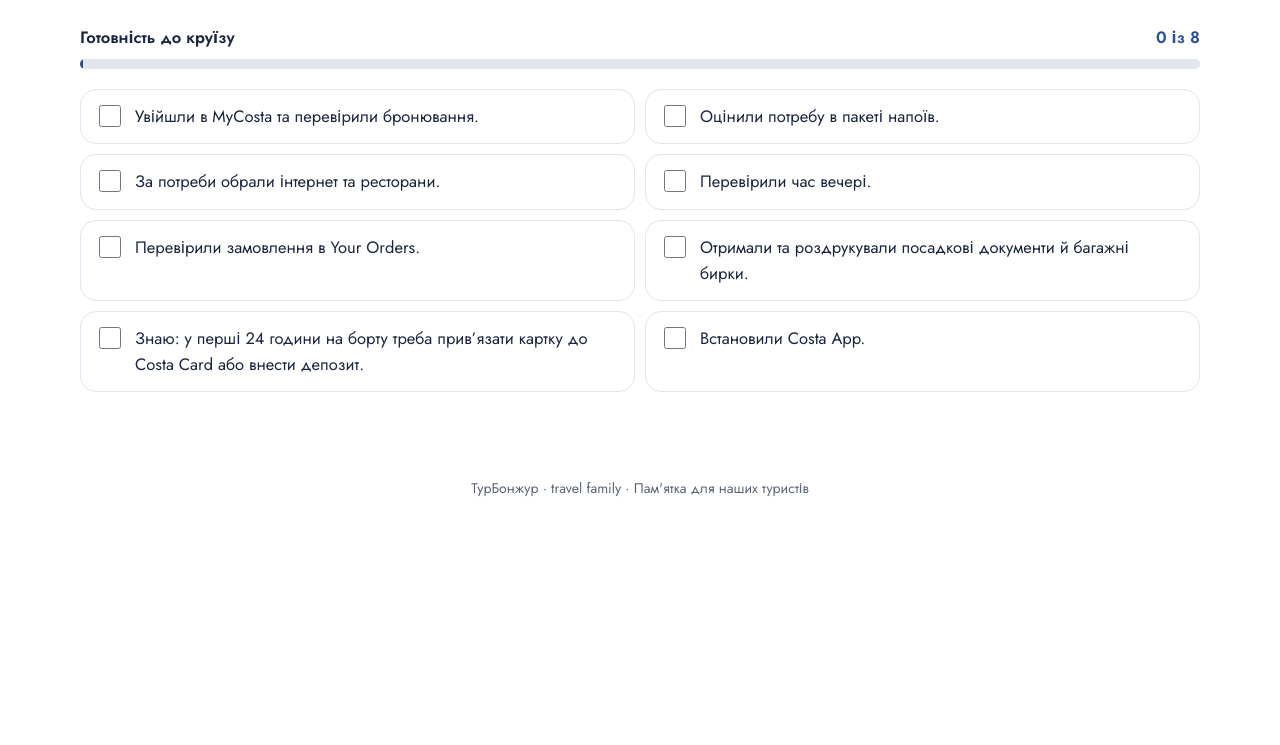
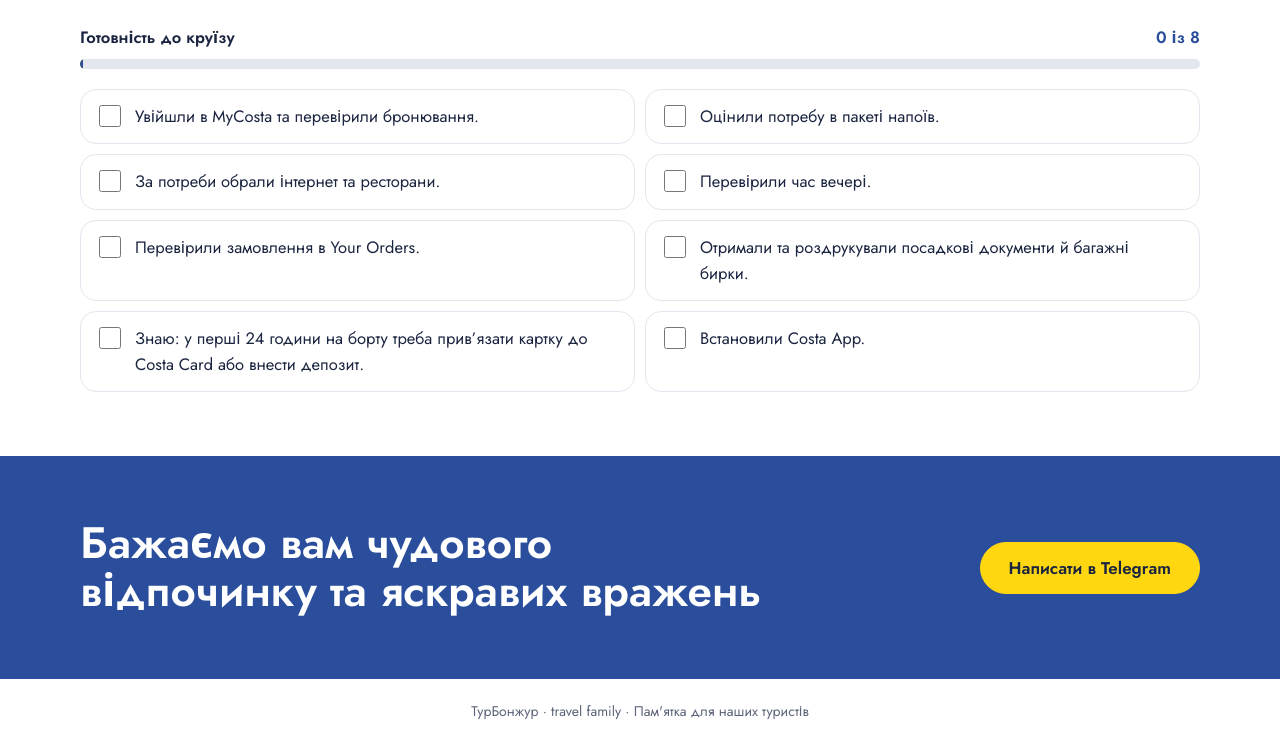
Before and after one commit to MaksymTsyhanok/TB_memo, a plain HTML site: page guides/mycosta.html in a window 1280 px wide. Shown: the part 4859-5604 px from the top of the page. Before the commit the page ends 5381 px from the top, so only its background shows below. Drawn offline with Linux system fonts and the light colour scheme.

Commit message:
MyCosta memo: add closing Telegram band
Co-Authored-By: Claude Opus 5.5 <noreply@anthropic.com>
Claude-Session: https://claude.ai/code/session_0183SmSv8HYdj7r5it5oHP57

```diff
--- a/guides/mycosta.html
+++ b/guides/mycosta.html
@@ -191,6 +191,10 @@ footer{padding:22px max(5vw,16px);font-size:14px;color:var(--muted);text-align:c
 </div></section>
 
 </main>
+<section class="band cta"><div class="wrap">
+  <div><h2>Бажаємо вам чудового відпочинку та яскравих вражень</h2></div>
+  <div><a class="btn" href="https://t.me/cruise_tourbonjour_30_11" rel="noopener" target="_blank">Написати в Telegram</a></div>
+</div></section>
 <footer>ТурБонжур · travel family · Пам'ятка для наших туристів</footer>
 <script>
 {
```
